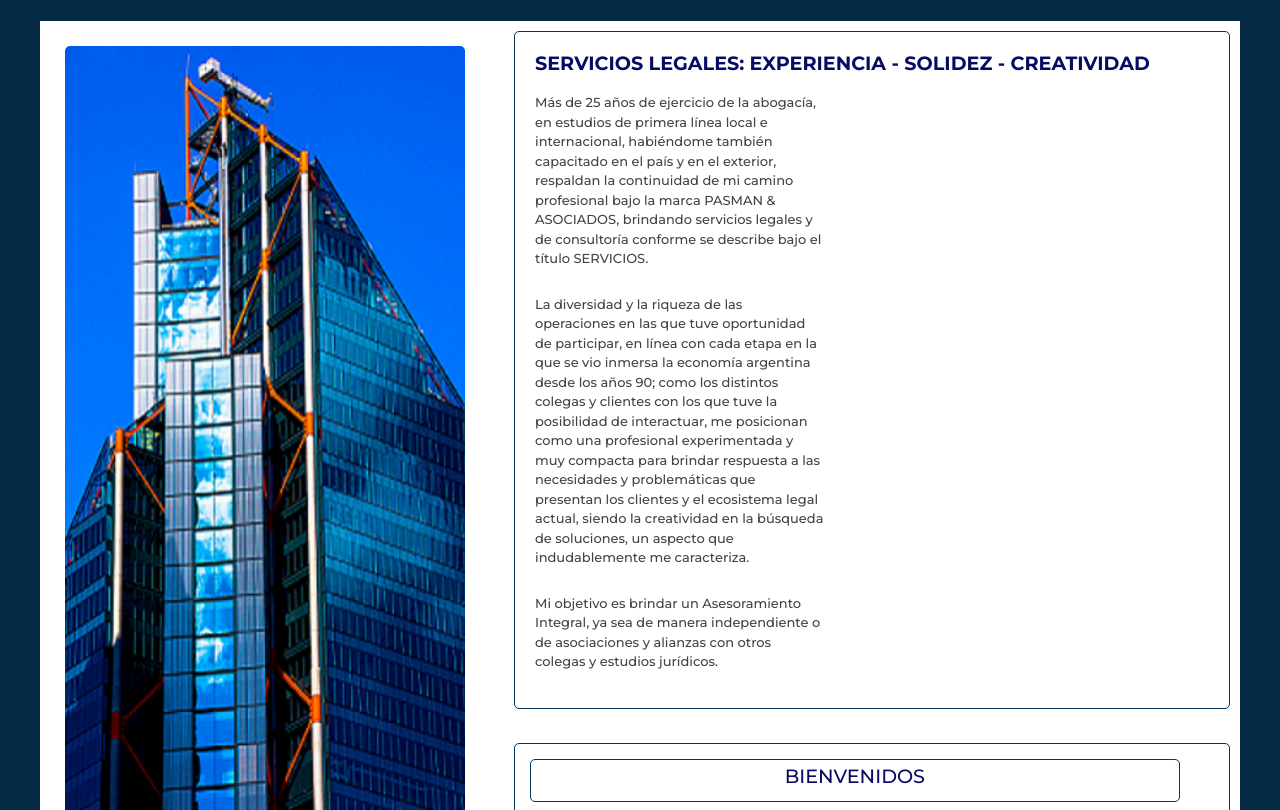
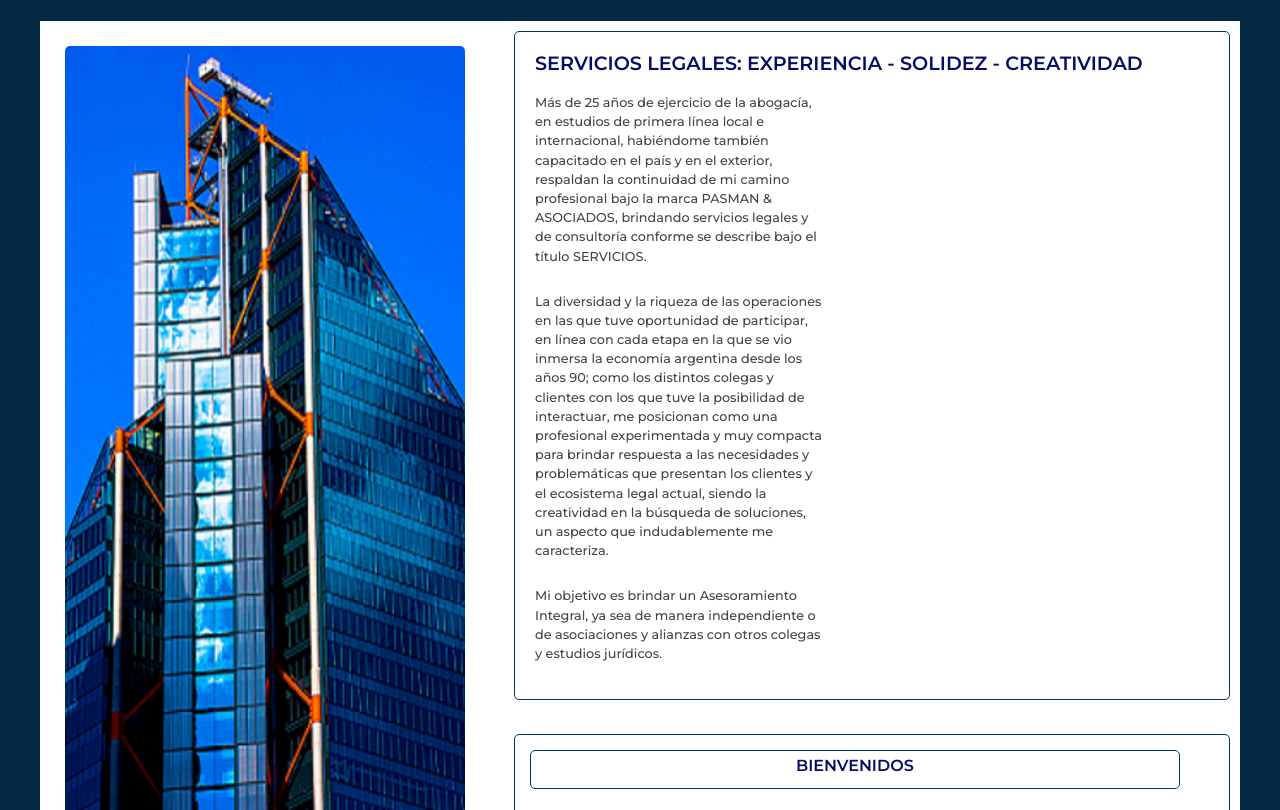
Before and after one commit to MartinAracama/DesafioSASS-SEO, a website: page index.html in a window 1280 px wide. Shown: the part 94-904 px from the top of the page. Drawn offline with nearby package versions, Linux system fonts and the light colour scheme.

Commit message:
se genero el partial mixins y se aplico a titulos, subtitulos y parrafos

```diff
--- a/assets/scss/_mixins.scss
+++ b/assets/scss/_mixins.scss
@@ -4,13 +4,13 @@
 }
 
 .letraParrafo {
-    @include fontSize(2rem, 200)
+    @include fontSize(.8rem, 500)
 }
 
 .letraSubtitulo {
-    @include fontSize(3rem, 400)
+    @include fontSize(1rem, 600)
 }
 
 .letraTitulo {
-    @include fontSize(4rem, 600)
+    @include fontSize(1.2rem, 600)
 }
--- a/assets/scss/style.scss
+++ b/assets/scss/style.scss
@@ -1,4 +1,5 @@
 @import 'variables';
+@import 'mixins';
 
 
 @import url('https://fonts.googleapis.com/css2?family=Montserrat:ital,wght@0,100;0,200;0,300;0,400;0,500;0,600;0,700;0,800;0,900;1,100;1,200;1,300;1,400;1,500;1,600;1,700;1,800;1,900&display=swap');
--- a/index.html
+++ b/index.html
@@ -70,10 +70,10 @@
             </div>
 
             <div class="titulo">
-                <h1>
+                <h1 class="letraTitulo">
                     SERVICIOS LEGALES: EXPERIENCIA - SOLIDEZ - CREATIVIDAD
                 </h1>
-                <P>
+                <P class="letraParrafo">
                     Más de 25 años de ejercicio de la abogacía, en estudios de primera línea local e internacional,
                     habiéndome
                     también capacitado en el país y en el exterior, respaldan la continuidad de mi camino profesional
@@ -82,7 +82,7 @@
                     título
                     SERVICIOS.
                 </P>
-                <P>
+                <P class="letraParrafo">
                     La diversidad y la riqueza de las operaciones en las que tuve oportunidad de participar, en línea
                     con cada
                     etapa en la que se vio inmersa la economía argentina desde los años 90; como los distintos colegas y
@@ -94,7 +94,7 @@
                     legal actual, siendo la creatividad en la búsqueda de soluciones, un aspecto que indudablemente me
                     caracteriza.
                 </P>
-                <P>
+                <P class="letraParrafo">
                     Mi objetivo es brindar un Asesoramiento Integral, ya sea de manera independiente o de asociaciones y
                     alianzas
                     con otros colegas y estudios jurídicos.
@@ -104,7 +104,7 @@
             <div class="bienvenidos">
                 <div class="bienvenida">
                     <div class="titulo">
-                        <h2>
+                        <h2 class="letraSubtitulo">
                             BIENVENIDOS
                         </h2>
                     </div>
@@ -112,7 +112,7 @@
                         <img src="./assets/img/Foto_Cecilia_sin_fondo.png" alt="Cecilia Pasman">
                     </div>
                     <div class="texto">
-                        <p>
+                        <p class="letraParrafo">
                             Lorem ipsum dolor sit amet consectetur adipisicing elit. Ab, deleniti. Cumque, hic. Delectus
                             laudantium
                             mollitia ullam impedit totam nihil dolorum adipisci ipsum. Pariatur, molestiae est?
```
Also changed, not shown: package.json (+283 -0 lines), pages/antecedentes.html (+3 -3 lines), pages/servicios.html (+9 -9 lines), pages/socios.html (+6 -6 lines), assets/css/style.css.
